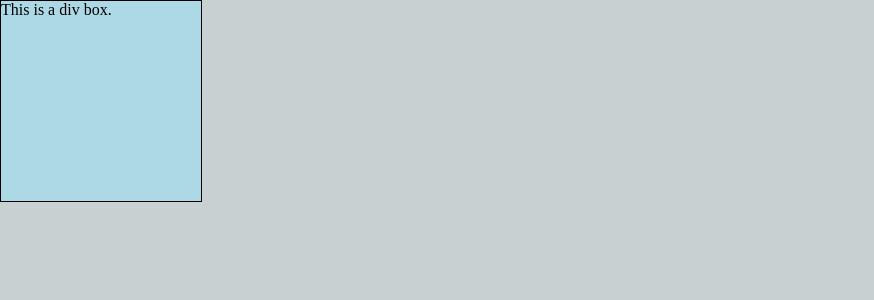
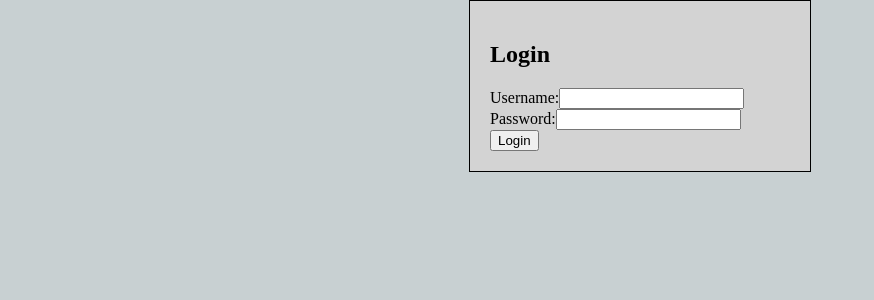
Before and after one commit to williamdjting/474project, a React (Create React App) app: page /login in a window 1280 px wide. Shown: the top 300 px of the page, without its empty margins (0-874 px from the left). Built offline with nearby package versions, Linux system fonts and the light colour scheme.

Commit message:
Modify server and login

```diff
--- a/src/components/Login.js
+++ b/src/components/Login.js
@@ -1,15 +1,91 @@
-import React from 'react';
-
+import React, { useState } from 'react';
 
 const Login = () => {
+  const [loginData, setLoginData] = useState({
+    username: '',
+    password: '',
+  });
+  const [loading, setLoading] = useState(false);
+  const [error, setError] = useState('');
+
+  // Simulate an API call
+  const login = async () => {
+    setLoading(true);
+    setError('');
+
+    // Login API endpoint
+    const response = await fetch('http://localhost:5000/login', {
+      method: 'POST',
+      headers: {
+        'Content-Type': 'application/json',
+      },
+      body: JSON.stringify(loginData),
+    });
+
+    const data = await response.json();
+
+    setLoading(false);
+
+    if (response.ok) {
+      console.log('Login successful', data);
+      // Proceed with login success flow
+    } else {
+      setError(data.message || 'An error occurred during login.');
+    }
+  };
+
+  const handleChange = (event) => {
+    const { name, value } = event.target;
+    setLoginData(prevState => ({
+      ...prevState,
+      [name]: value,
+    }));
+  };
+
+  const handleSubmit = (event) => {
+    event.preventDefault();
+
+    if (!loginData.username || !loginData.password) {
+      setError('Please fill in all fields');
+      return;
+    }
+
+    login();
+  };
+
   return (
-    <>
-    <div style={{ width: '200px', height: '200px', backgroundColor: 'lightblue', border: '1px solid black' }}>
-      This is a div box.
+    <div style={{ width: '300px', margin: 'auto', padding: '20px', backgroundColor: 'lightgray', border: '1px solid black' }}>
+      <form onSubmit={handleSubmit} aria-labelledby="loginForm">
+        <h2 id="loginForm">Login</h2>
+        {error && <div style={{ color: 'red' }}>{error}</div>}
+        <div>
+          <label htmlFor="username">Username:</label>
+          <input
+            type="text"
+            id="username"
+            name="username"
+            value={loginData.username}
+            onChange={handleChange}
+            aria-required="true"
+          />
+        </div>
+        <div>
+          <label htmlFor="password">Password:</label>
+          <input
+            type="password"
+            id="password"
+            name="password"
+            value={loginData.password}
+            onChange={handleChange}
+            aria-required="true"
+          />
+        </div>
+        <button type="submit" disabled={loading}>
+          {loading ? 'Logging in...' : 'Login'}
+        </button>
+      </form>
     </div>
-
-    </>
   );
-}
+};
 
 export default Login;
```
Also changed, not shown: 1 other file (tests, documents, lock files or other folders).
